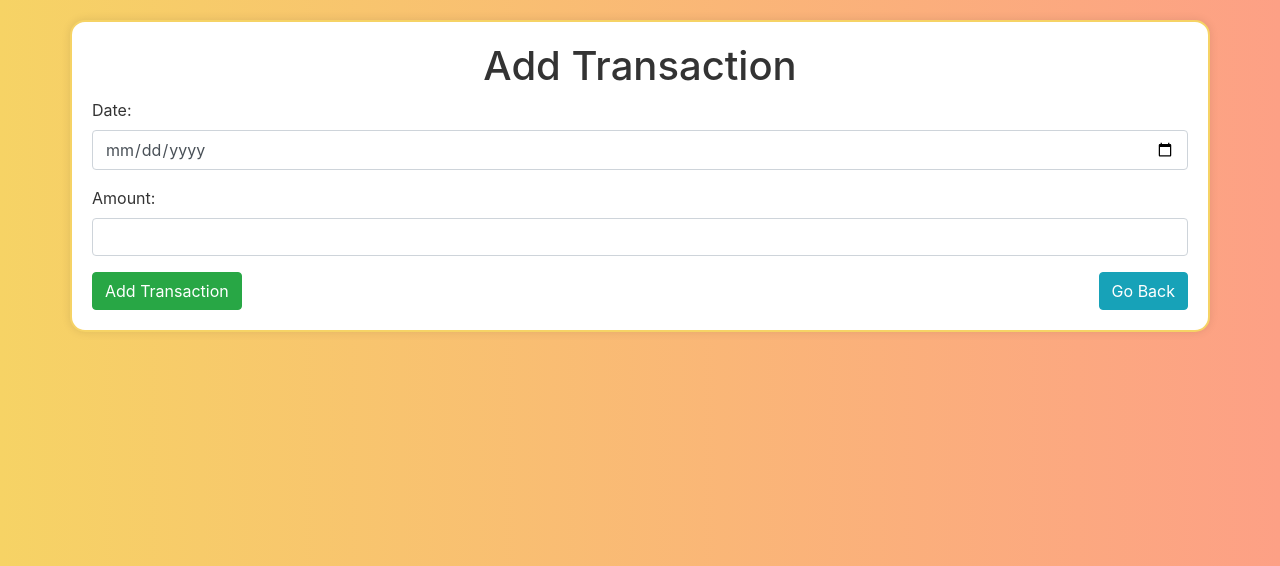
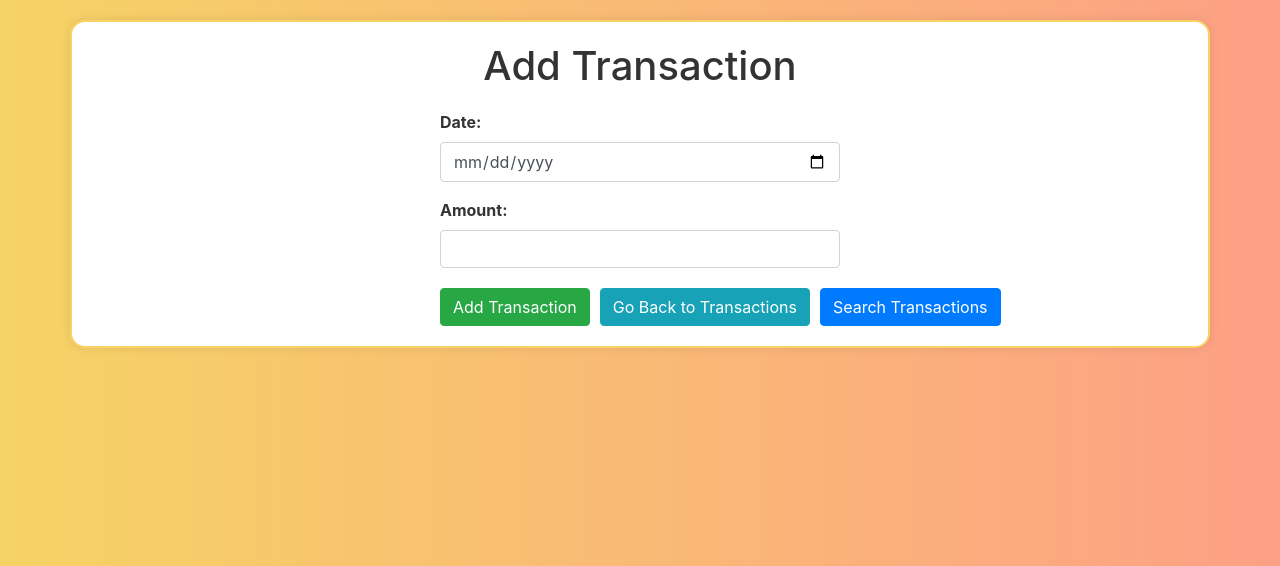
Before and after one commit to PraveenLiyanage/Flask-Web-Framework-Mini-Assignment, a Flask app: page /add in a window 1280 px wide. Shown: the top 566 px of the page. Run offline with Flask 3, Linux system fonts and the light colour scheme; some libraries are stand-ins or nearby versions.

Commit message:
Modify Interfaces

```diff
--- a/templates/form.html
+++ b/templates/form.html
@@ -16,19 +16,40 @@
             padding: 20px;
             margin: 20px auto;
             background-color: white;
-            box-shadow: 0 0 10px rgba(0,0,0,0.1);
+            box-shadow: 0 0 10px rgba(0, 0, 0, 0.1);
+        }
+
+        .form-container {
+            max-width: 400px;
+            margin: 0 auto;
+        }
+
+        .form-header {
+            text-align: center;
+            margin-bottom: 20px;
+        }
+
+        .form-group label {
+            font-weight: bold;
         }
 
         .form-footer {
             display: flex;
             justify-content: space-between;
             align-items: center;
+            margin-top: 20px;
+        }
+
+        /* Add more space between buttons */
+        .form-footer .btn {
+            margin-right: 10px;
         }
     </style>
 </head>
 <body>
     <div class="container">
-        <h1 class="text-center">Add Transaction</h1>
+        <div class="form-container">
+            <h1 class="form-header">Add Transaction</h1>
             <form action="{{ url_for('add_transaction') }}" method="POST">
                 <div class="form-group">
                     <label for="date">Date:</label>
@@ -42,9 +63,11 @@
 
                 <div class="form-footer">
                     <input class="btn btn-success" type="submit" value="Add Transaction">
-                <a class="btn btn-info" href="{{ url_for('get_transactions') }}">Go Back</a>
+                    <a class="btn btn-info" href="{{ url_for('get_transactions') }}">Go Back to Transactions</a>
+                    <a class="btn btn-primary" href="{{ url_for('search_transactions') }}">Search Transactions</a>
                 </div>
             </form>
         </div>
+    </div>
 </body>
 </html>
```
Also changed, not shown: templates/edit.html (+19 -3 lines), templates/search.html (+10 -5 lines). Lines whose indentation alone changed are shown as unchanged.
